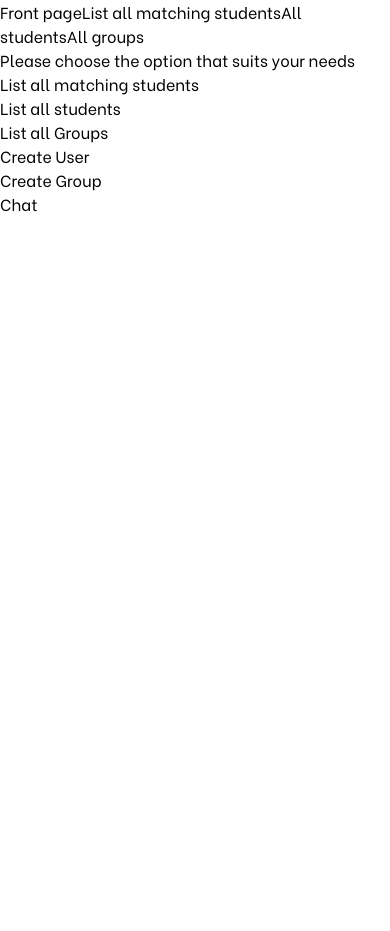
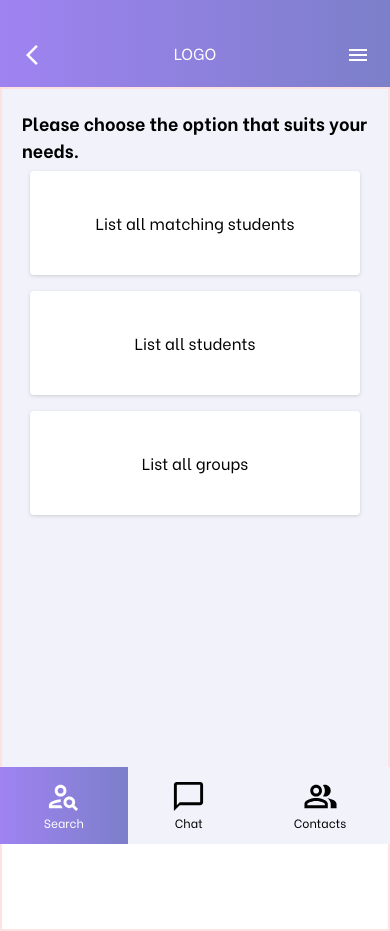
Before and after one commit to sanderns/pro201-exam, a React (Vite) app in the folder client/: page / in a window 390 px wide. Before the commit the page ends 844 px from the top, so only its background shows below. Built offline with nearby package versions, Linux system fonts and the light colour scheme.

Commit message:
Components and pages (#16)
* Added a Top bar for mobile screens and etc

* WIP Navbar component and etc

* Added Navbar component and etc

* Dynamic landing page

```diff
--- a/client/package.json
+++ b/client/package.json
@@ -24,6 +24,10 @@
     "tailwindcss": "^3.0.24"
   },
   "dependencies": {
+    "@emotion/react": "^11.9.0",
+    "@emotion/styled": "^11.8.1",
+    "@mui/icons-material": "^5.8.0",
+    "@mui/material": "^5.8.1",
     "@parcel/transformer-react-refresh-wrap": "^2.5.0",
     "jest": "^28.1.0",
     "react": "^18.1.0",
--- a/client/public/index.css
+++ b/client/public/index.css
@@ -468,6 +468,10 @@ Ensure the default browser behavior of the `hidden` attribute.
   --tw-backdrop-sepia:  ;
 }
 
+.fixed {
+  position: fixed;
+}
+
 .absolute {
   position: absolute;
 }
@@ -482,6 +486,18 @@ Ensure the default browser behavior of the `hidden` attribute.
 
 .right-5 {
   right: 1.25rem;
+}
+
+.left-0 {
+  left: 0px;
+}
+
+.right-0 {
+  right: 0px;
+}
+
+.bottom-0 {
+  bottom: 0px;
 }
 
 .m-5 {
@@ -509,12 +525,28 @@ Ensure the default browser behavior of the `hidden` attribute.
   height: 6rem;
 }
 
+.h-screen {
+  height: 100vh;
+}
+
+.h-full {
+  height: 100%;
+}
+
 .w-24 {
   width: 6rem;
 }
 
+.grow {
+  flex-grow: 1;
+}
+
 .list-disc {
   list-style-type: disc;
+}
+
+.flex-col {
+  flex-direction: column;
 }
 
 .items-center {
@@ -525,8 +557,16 @@ Ensure the default browser behavior of the `hidden` attribute.
   justify-content: center;
 }
 
+.justify-between {
+  justify-content: space-between;
+}
+
 .justify-around {
   justify-content: space-around;
+}
+
+.justify-evenly {
+  justify-content: space-evenly;
 }
 
 .gap-2\.5 {
@@ -551,6 +591,24 @@ Ensure the default browser behavior of the `hidden` attribute.
 
 .rounded {
   border-radius: 0.25rem;
+}
+
+.border-2 {
+  border-width: 2px;
+}
+
+.border-solid {
+  border-style: solid;
+}
+
+.border-red-100 {
+  --tw-border-opacity: 1;
+  border-color: rgb(254 226 226 / var(--tw-border-opacity));
+}
+
+.bg-purple-500 {
+  --tw-bg-opacity: 1;
+  background-color: rgb(242 242 250 / var(--tw-bg-opacity));
 }
 
 .bg-purple-100 {
@@ -591,6 +649,15 @@ Ensure the default browser behavior of the `hidden` attribute.
 .px-4 {
   padding-left: 1rem;
   padding-right: 1rem;
+}
+
+.py-3 {
+  padding-top: 0.75rem;
+  padding-bottom: 0.75rem;
+}
+
+.pt-10 {
+  padding-top: 2.5rem;
 }
 
 .text-center {
--- a/client/src/components/NavCard.jsx
+++ b/client/src/components/NavCard.jsx
@@ -1,12 +1,13 @@
 import React from "react";
 import { Typography } from "./Typography";
 
-export function NavCard({ element, children }) {
+export function NavCard({ href, element, children }) {
   return (
-    <div
+    <a
+      href={href}
       className={`rounded p-10 m-2 bg-white drop-shadow rounded flex justify-center items-center`}
     >
       <Typography element={element}>{children}</Typography>
-    </div>
+    </a>
   );
 }
--- /dev/null
+++ b/client/src/components/Navbar.jsx
@@ -0,0 +1,55 @@
+import React, { useState } from "react";
+import PersonSearchOutlinedIcon from "@mui/icons-material/PersonSearchOutlined";
+import ChatBubbleOutlineOutlinedIcon from "@mui/icons-material/ChatBubbleOutlineOutlined";
+import PeopleAltOutlinedIcon from "@mui/icons-material/PeopleAltOutlined";
+import { Typography } from "./Typography";
+
+const navigation = [
+  {
+    href: "", // TODO: Assign href
+    icon: <PersonSearchOutlinedIcon fontSize="large" />,
+    text: "Search",
+  },
+  {
+    href: "", // TODO: Assign href
+    icon: <ChatBubbleOutlineOutlinedIcon fontSize="large" />,
+    text: "Chat",
+  },
+  {
+    href: "", // TODO: Assign href
+    icon: <PeopleAltOutlinedIcon fontSize="large" />,
+    text: "Contacts",
+  },
+];
+
+export function Navbar() {
+  const [active, setActive] = useState(0);
+
+  function handleClick(event, index) {
+    event.preventDefault();
+    setActive(index);
+  }
+
+  return (
+    <div className="flex justify-evenly fixed left-0 right-0 bottom-0 bg-purple-500">
+      {navigation.map((item, index) => (
+        <a
+          key={index}
+          href={item.href}
+          onClick={(event) => handleClick(event, index)}
+          className={`${
+            index === active &&
+            "text-white bg-gradient-to-r from-gradient-left to-gradient-right"
+          } flex flex-col justify-center grow py-3`}
+        >
+          <div className="flex justify-center">{item.icon}</div>
+          <div className="flex justify-center">
+            <Typography element={"p2"} weight={"regular"}>
+              {item.text}
+            </Typography>
+          </div>
+        </a>
+      ))}
+    </div>
+  );
+}
--- /dev/null
+++ b/client/src/components/TopBar.jsx
@@ -0,0 +1,23 @@
+import React from "react";
+import ArrowBackIosNewIcon from "@mui/icons-material/ArrowBackIosNew";
+import MenuIcon from "@mui/icons-material/Menu";
+
+export function TopBar() {
+  function handleClick() {
+    console.log(""); // TODO: Fix this button
+  }
+
+  return (
+    <div
+      className={`flex justify-between items-center p-5 pt-10 bg-gradient-to-r from-gradient-left to-gradient-right text-white`}
+    >
+      <a href="/">
+        <ArrowBackIosNewIcon />
+      </a>
+      <div>LOGO</div>
+      <button onClick={handleClick}>
+        <MenuIcon />
+      </button>
+    </div>
+  );
+}
--- a/client/src/index.jsx
+++ b/client/src/index.jsx
@@ -1,7 +1,7 @@
 import * as ReactDOM from "react-dom";
 import { useMediaQuery } from "react-responsive";
 import DeviceContext from "./contexts/device-context";
-import { BrowserRouter, Link, Route, Routes } from "react-router-dom";
+import { BrowserRouter, Route, Routes } from "react-router-dom";
 import { MatchingStudents } from "./pages/matchingStudents";
 import { AllStudents } from "./pages/allStudents";
 import { AllGroups } from "./pages/allGroups";
@@ -9,29 +9,33 @@ import { Chat } from "./pages/chat";
 import { CreateUser } from "./pages/createUser";
 import { CreateGroup } from "./pages/createGroups";
 import { ListStudents } from "./listStudents";
+import { Dashboard } from "./pages/Dashboard";
 import { FrontPage } from "./pages/frontPage";
 
 function Application() {
   const isMobile = useMediaQuery({ query: "(max-width: 1024px)" });
 
   return (
-    <div className="font-regular">
+    <div className="font-regular bg-purple-500">
       <DeviceContext.Provider
         value={{
           isMobile: isMobile,
         }}
       >
         <BrowserRouter>
-          <header>
-            <Link to={"/"}>Front page</Link>
-            <Link to={"/AllMatchingStudents"}>List all matching students</Link>
-            <Link to={"/AllStudents"}>All students</Link>
-            <Link to={"/AllGroups"}>All groups</Link>
-            <div className="menu-divider" />
-          </header>
+          {/*<header>*/}
+          {/*  <Link to={"/"}>Front page</Link>*/}
+          {/*  <Link to={"/AllMatchingStudents"}>List all matching students</Link>*/}
+          {/*  <Link to={"/AllStudents"}>All students</Link>*/}
+          {/*  <Link to={"/AllGroups"}>All groups</Link>*/}
+          {/*  <div className="menu-divider" />*/}
+          {/*</header>*/}
           <main>
             <Routes>
-              <Route path={"/"} element={<FrontPage />} />
+              <Route
+                path={"/"}
+                element={isMobile ? <Dashboard /> : <FrontPage />}
+              />
               <Route
                 path={"/AllMatchingStudents"}
                 element={<MatchingStudents />}
--- /dev/null
+++ b/client/src/pages/Dashboard.jsx
@@ -0,0 +1,39 @@
+import React from "react";
+import { Typography } from "../components/Typography";
+import { NavCard } from "../components/NavCard";
+import { TopBar } from "../components/TopBar";
+import { Navbar } from "../components/Navbar";
+
+const navigation = [
+  {
+    href: "/AllMatchingStudents",
+    child: "List all matching students",
+  },
+  {
+    href: "/AllStudents",
+    child: "List all students",
+  },
+  {
+    href: "/AllGroups",
+    child: "List all groups",
+  },
+];
+
+export function Dashboard() {
+  return (
+    <div className="h-screen">
+      <TopBar />
+      <div className="p-5 flex flex-col h-full border-2 border-red-100 border-solid">
+        <Typography element={"h2"} weight={"bold"}>
+          Please choose the option that suits your needs.
+        </Typography>
+        {navigation.map((item, index) => (
+          <NavCard key={index} href={item.href} element={"h3"}>
+            {item.child}
+          </NavCard>
+        ))}
+      </div>
+      <Navbar />
+    </div>
+  );
+}
```
Also changed, not shown: 1 other file (tests, documents, lock files or other folders).
